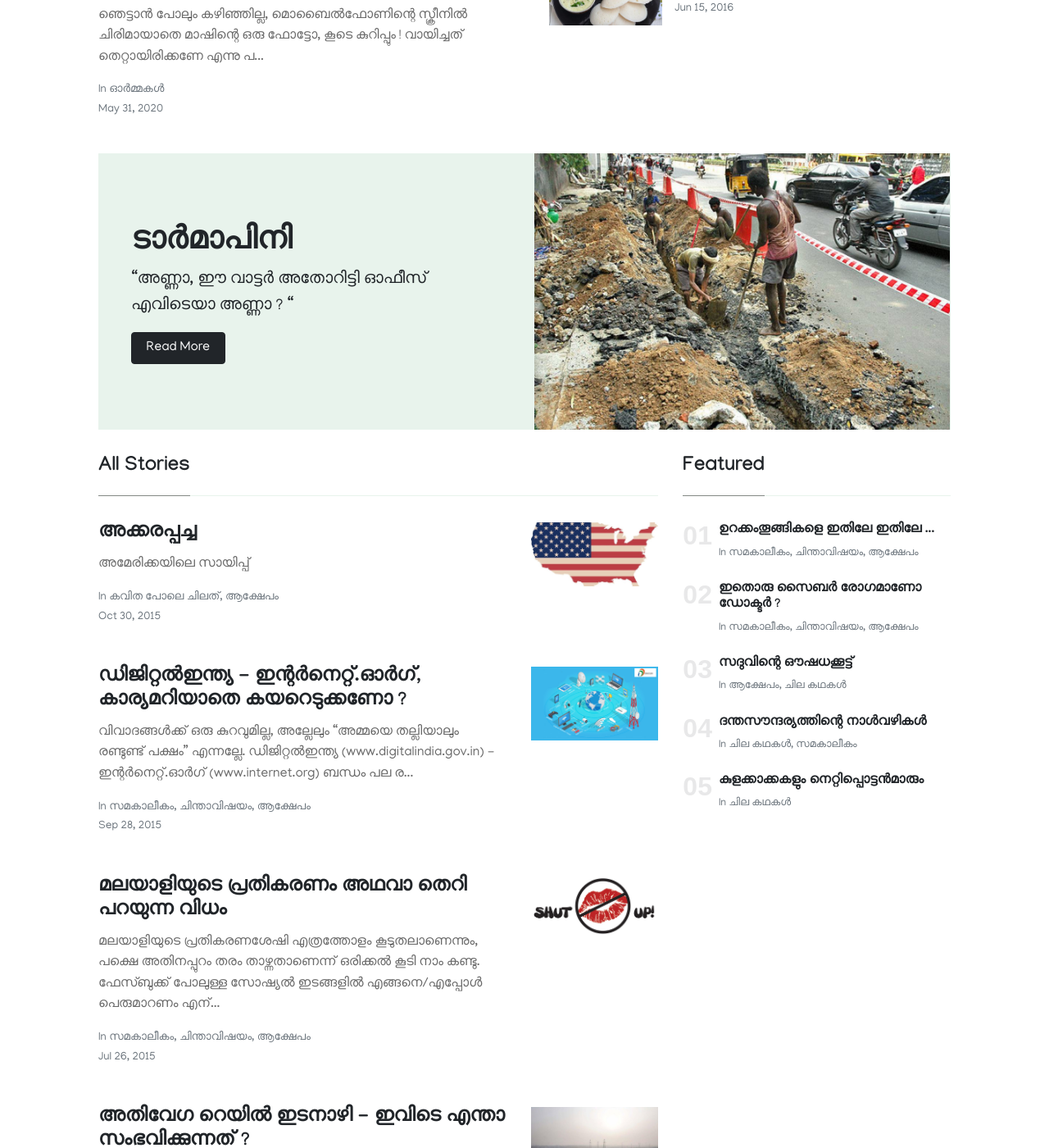
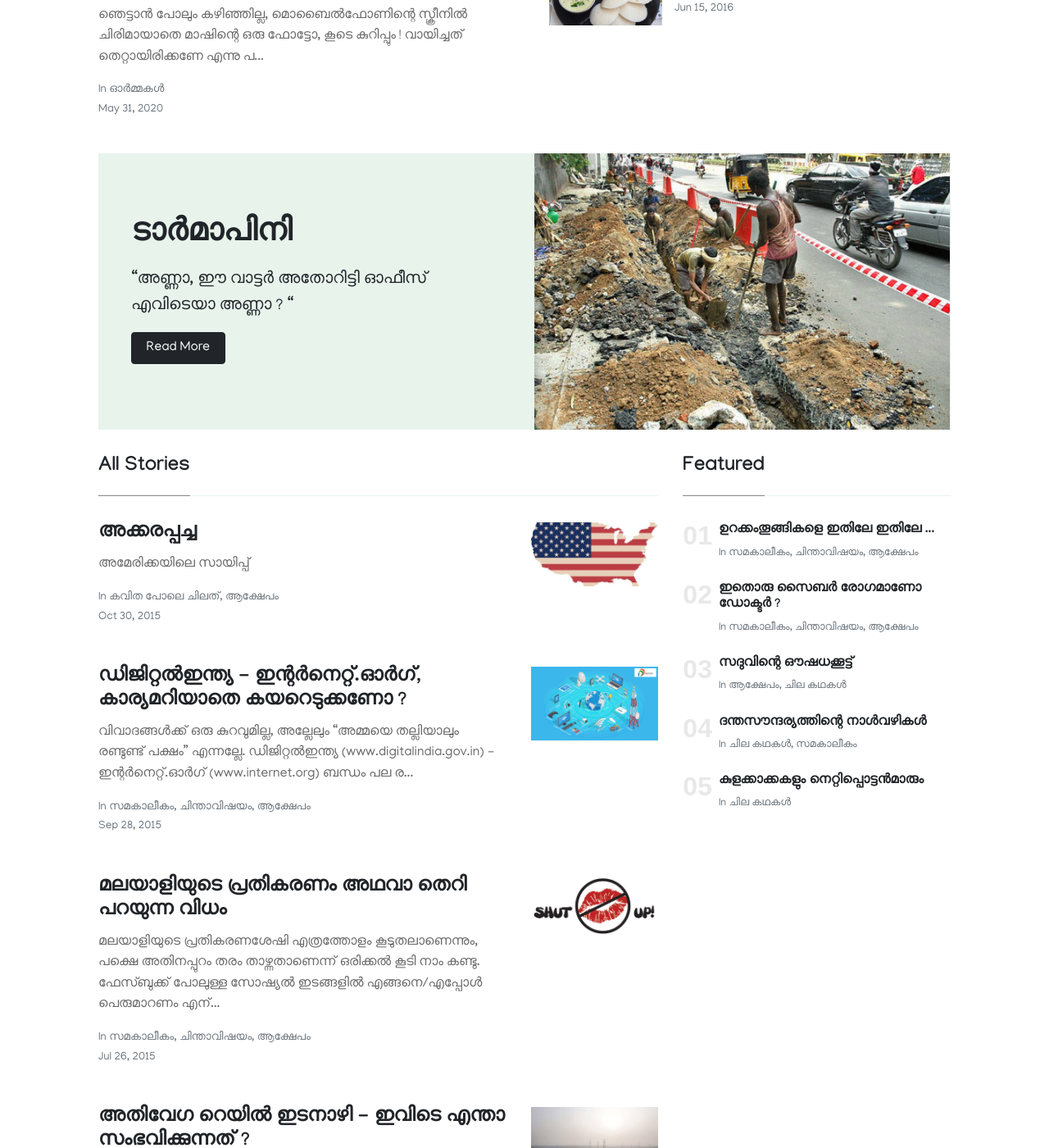
Before and after one commit to iamgini/blog-ml, a Jekyll site: the page built from index.html, in a window 1280 px wide and 1400 px high, scrolled down 330 px. Shown: the whole window at 82% size. Built offline with Jekyll 4.4.1, drawn with Linux system fonts in a browser that asks for light colours; nearby versions of some CDN libraries; the list of posts is cut into pages by our own code.

Commit message:
Update theme.css

```diff
--- a/assets/css/theme.css
+++ b/assets/css/theme.css
@@ -297,7 +297,7 @@ a.text-dark:hover {
 		right:0;
 	}
     .jumbotron-home h1 {
-        font-family: Georgia,Times,"Times New Roman",serif;
+        font-family: "Manjari", Georgia,Times,"Times New Roman",serif;
         font-size: 2.4rem;
         font-weight: 700;
         line-height: 1.1;
```
